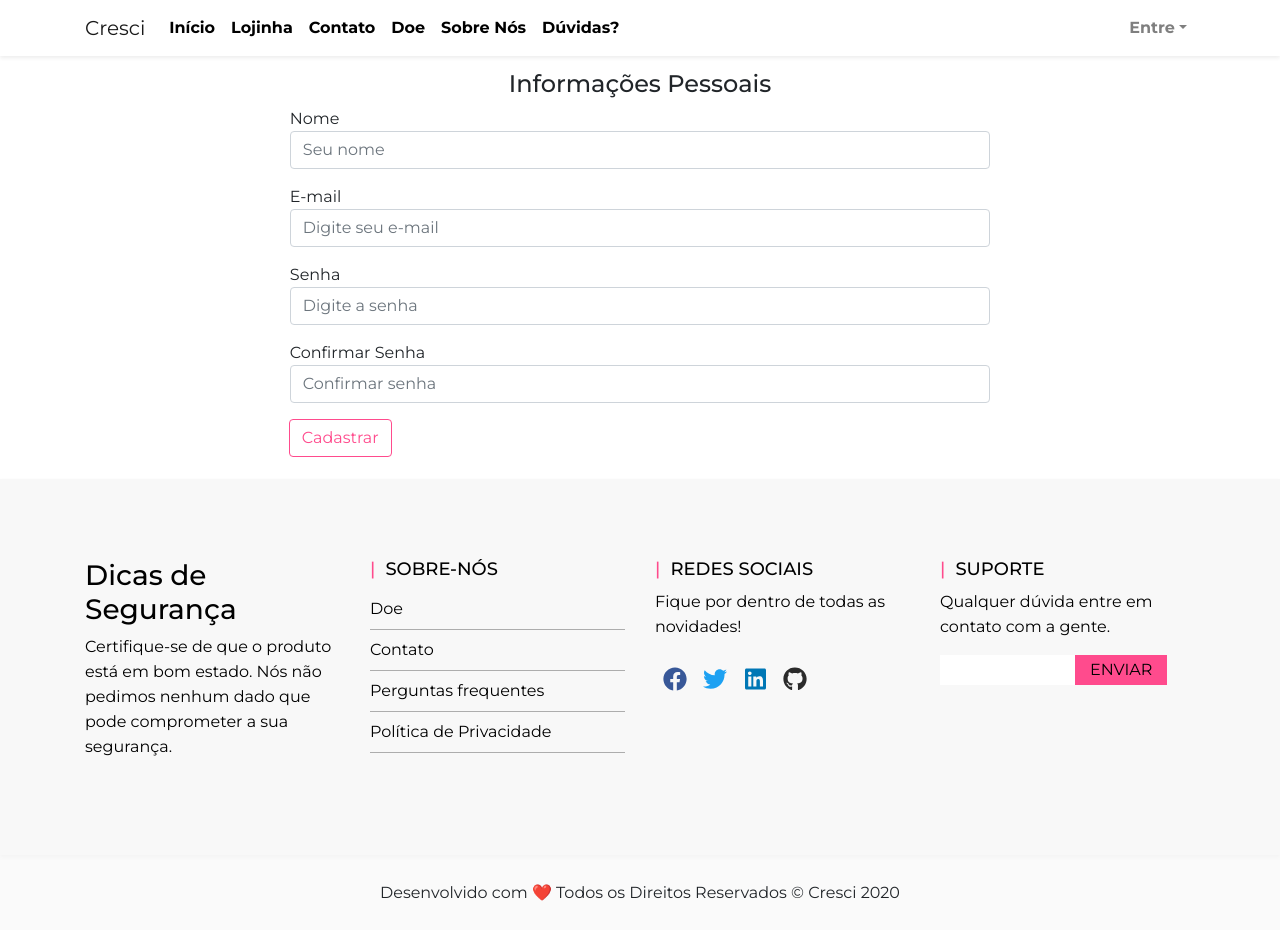
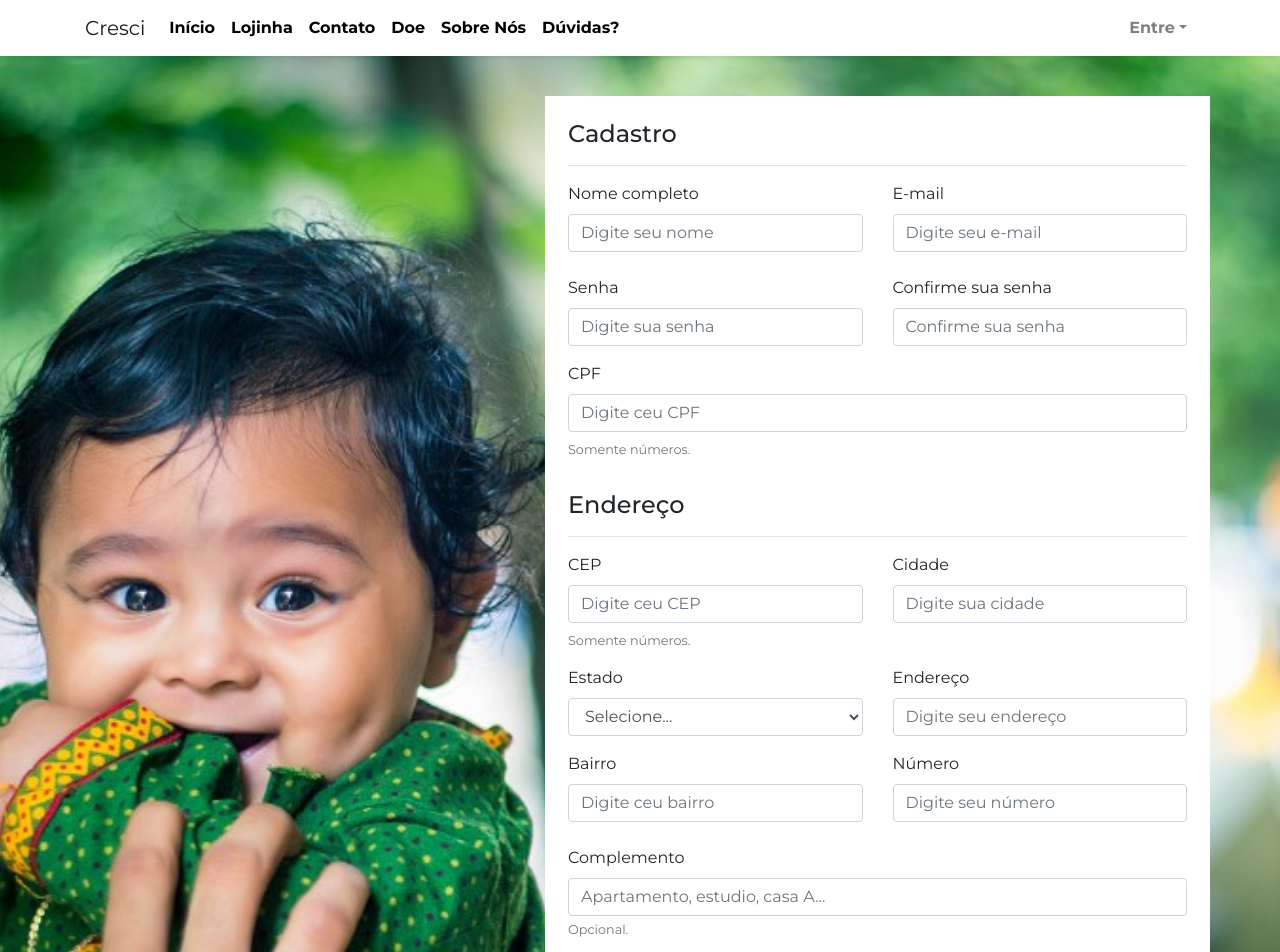
Before and after one commit to gabriellimma/cresci, an Angular app in the folder siteCresci/: page /cadastro in a window 1280 px wide. Shown: the top 952 px of the page. Before the commit the page ends 930 px from the top, so only its background shows below. Built offline with nearby package versions, Linux system fonts and the light colour scheme.

Commit message:
pagina cadastro implementada, placeholder colocado na pagina entrar

```diff
--- a/siteCresci/src/app/cadastro/cadastro.component.css
+++ b/siteCresci/src/app/cadastro/cadastro.component.css
@@ -19,3 +19,16 @@
   color: white;
   box-shadow: none !important;
 }
+.bgLoginImage{
+  background-image: url("../../assets/images/bebe.jpg");
+  background-repeat: no-repeat;
+  background-position: center;
+  background-size: cover;
+}
+.formMargin{
+  margin-bottom: 5%;
+}
+.padding-0 {
+  padding: 0%;
+  margin: 0%;
+}
--- a/siteCresci/src/app/cadastro/cadastro.component.html
+++ b/siteCresci/src/app/cadastro/cadastro.component.html
@@ -1,47 +1,126 @@
-<div class="container mt-5">
-    <div class="row mt-5 arrumando">
-        <div class="col-md-8 m-auto mt-5">
-            <h4 class=" text-center">Informações Pessoais</h4>
-            <div class="form-row">
-                <div class="col-md-12">
-                    Nome
-                    <input type="text" class="form-control" required placeholder="Seu nome" [(ngModel)]="usuario.nome">
+<div class="bgLoginImage">
+    <div class="container">
+        <div class="row mt-5 d-flex justify-content-end">
+            <div class="col-md-7 mt-5 border-0 formMargin" style="background-color: white;">
+                <div class="p-2">
+                    <h4 class="mt-3">Cadastro</h4>
+                    <hr>
+                    <div class="row">
+                        <div class="form-group col-md-6">
+                            <label for="nome">Nome completo</label>
+                            <input type="text" class="form-control mb-2" placeholder="Digite seu nome">
                         </div>
-                <!-- <div class="col-md-12 mt-3">
-                    Sobrenome:
-                    <input type="text" class="form-control" placeholder="Ex: Santos" />
+                        <div class="form-group col-md-6">
+                            <label for="loginEmail">E-mail</label>
+                            <input type="email" class="form-control" id="loginEmail" aria-describedby="emailHelp" placeholder="Digite seu e-mail">
                         </div>
-                <div class="col-md-12 mt-3">
-                    Data de Nascimento:<input type="date" class="form-control">
                     </div>
-                <div class="col-md-12 mt-3">
-                    CPF<input type="text" class="form-control" placeholder="" maxlength="11" id="validationCustom02"
-                        value="" required>
+                    <div class="row">
+                        <div class="form-group col-md-6">
+                            <label for="loginSenha">Senha</label>
+                            <input type="password" class="form-control" required id="loginSenha"
+                            oninvalid="this.setCustomValidity('Por favor, preencha este campo.')" oninput="setCustomValidity('')" placeholder="Digite sua senha">
                         </div>
-                <div class="col-md-12 mt-3">
+                        <div class="form-group col-md-6">
+                            <label for="loginSenha">Confirme sua senha</label>
+                            <input type="password" class="form-control" required id="loginSenha"
+                            oninvalid="this.setCustomValidity('Por favor, preencha este campo.')" oninput="setCustomValidity('')" placeholder="Confirme sua senha">
+                        </div>
+                    </div>
+                    <div class="row">
+                        <div class="form-group col-md-12">
+                            <label for="cpf">CPF</label>
+                            <input type="number" class="form-control mb-2" placeholder="Digite ceu CPF">
+                            <small id="emailHelp" class="form-text text-muted">
+                                Somente números.</small>
+                            </div>
+                        </div>
+                        <h4 class="mt-3">Endereço</h4>
+                        <hr>
+                        <div class="row">
+                            <div class="form-group col-md-6">
+                                <label for="cep">CEP</label>
+                                <input type="number" class="form-control mb-2" placeholder="Digite ceu CEP">
+                                <small id="emailHelp" class="form-text text-muted">
+                                    Somente números.</small>
+                                </div>
+                                <div class="form-group col-md-6">
+                                    <label for="cidade">Cidade</label>
+                                    <input type="cidade" class="form-control" id="inputCity" placeholder="Digite sua cidade">
+                                </div>
 
-                    Telefone
-                    <input type="number maxlength=12" class="form-control" id="validationCustom02" value="" required
-                        placeholder="(DDD) 0000-0000" />
-                </div> -->
-                <div class="col-md-12 mt-3">
-                    E-mail
-                    <input type="email" class="form-control" id="validationCustomUsername"
-                        aria-describedby="inputGroupPrepend" required placeholder="Digite seu e-mail"
-                        [(ngModel)]="usuario.email" />
                             </div>
-                <div class="col-md-12 mt-3">
-                    Senha
-                    <input type="password" class="form-control" required placeholder="Digite a senha" id="data_password"  [(ngModel)]="usuario.senha"
-                        [(ngModel)]="data.password" value="">
+                            <div class="row">
+                                <div class="form-group col-md-6">
+                                    <label for="estado">Estado</label>
+                                    <select class="form-control" id="inputState">
+                                        <option>Selecione...</option>
+                                        <option>Acre (AC)</option>
+                                        <option>Alagoas (AL)</option>
+                                        <option>Amapá (AP)</option>
+                                        <option>Amazonas (AM)</option>
+                                        <option>Bahia (BA)</option>
+                                        <option>Ceará (CE)</option>
+                                        <option>Distrito Federal (DF)</option>
+                                        <option>Espírito Santo (ES)</option>
+                                        <option>Goiás (GO)</option>
+                                        <option>Maranhão (MA)</option>
+                                        <option>Mato Grosso (MT)</option>
+                                        <option>Mato Grosso do Sul (MS)</option>
+                                        <option>Minas Gerais (MG)</option>
+                                        <option>Pará (PA)</option>
+                                        <option>Paraíba (PB)</option>
+                                        <option>Paraná (PR)</option>
+                                        <option>Pernambuco (PE)</option>
+                                        <option>Piauí (PI)</option>
+                                        <option>Rio de Janeiro (RJ)</option>
+                                        <option>Rio Grande do Norte (RN)</option>
+                                        <option>Rio Grande do Sul (RS)</option>
+                                        <option>Rondônia (RO)</option>
+                                        <option>Roraima (RR)</option>
+                                        <option>Santa Catarina (SC)</option>
+                                        <option>São Paulo (SP)</option>
+                                        <option>Sergipe (SE)</option>
+                                        <option>Tocantins (TO)</option>
+                                    </select>
                                 </div>
-                <div class="col-md-12 mt-3">
-                    Confirmar Senha
-                    <input type="password" required placeholder="Confirmar senha" class="form-control" id="password2"
-                        [(ngModel)]="data.password_confirm">
+                                <div class="form-group col-md-6">
+                                    <label for="rua">Endereço</label>
+                                    <input type="text" class="form-control" id="inputAddress" placeholder="Digite seu endereço">
                                 </div>
-                <button type="button" class="btn mt-3 ml-1" (click)='validacao()'>Cadastrar</button>
+                            </div>
+                            <div class="row">
+                                <div class="form-group col-md-6">
+                                    <label for="bairro">Bairro</label>
+                                    <input type="text" class="form-control mb-2" placeholder="Digite ceu bairro">
+                                </div>
+                                <div class="form-group col-md-6">
+                                    <label for="numero">Número</label>
+                                    <input type="number" class="form-control" id="inputNumber" placeholder="Digite seu número">
+                                </div>
+                            </div>
+                            <div class="row">
+                                <div class="form-group col-md-12">
+                                    <label for="complemento">Complemento</label>
+                                    <input type="text" class="form-control" id="inputText" placeholder="Apartamento, estudio, casa A...">
+                                    <small id="emailHelp" class="form-text text-muted">
+                                        Opcional.</small>
+                                    </div>
+                                </div>
+                                <div class=" form-group form-check">
+                                    <input type="checkbox" class="form-check-input" id="loginLembrar">
+                                    <label class="form-check-label" for="loginLembrar">Lembrar-me</label>
+                                </div>
+                                <div class="col-md-12 d-flex justify-content-start padding-0">
+                                    <button type="submit" class="btn mb-1">Cadastrar</button>
+                                </div>
+                                <div class="col-md-12 d-flex justify-content-start padding-0 mb-3">
+                                    <a routerLink='/privacidade' class="mb-3">
+                                        <small>Política de Privacidade</small>
+                                    </a>
                                 </div>
                             </div>
                         </div>
                     </div>
+                </div>
+            </div>
--- a/siteCresci/src/app/entrar/entrar.component.html
+++ b/siteCresci/src/app/entrar/entrar.component.html
@@ -7,15 +7,15 @@
         <span>Se você tiver uma conta, acesse com seu endereço de e-mail e senha.</span>
         <div>
           <div class="form-group mt-3">
-            <label for="loginEmail">Email</label>
-            <input type="email" class="form-control" id="loginEmail" aria-describedby="emailHelp">
+            <label for="loginEmail">E-mail</label>
+            <input type="email" class="form-control" id="loginEmail" aria-describedby="emailHelp" placeholder="Seu e-mail">
             <small id="emailHelp" class="form-text text-muted">
               Nunca compartilharemos seu email.</small>
             </div>
             <div class="form-group">
               <label for="loginSenha">Senha</label>
               <input type="password" class="form-control" required id="loginSenha"
-              oninvalid="this.setCustomValidity('Por favor, preencha este campo.')" oninput="setCustomValidity('')">
+              oninvalid="this.setCustomValidity('Por favor, preencha este campo.')" oninput="setCustomValidity('')" placeholder="Sua senha">
             </div>
             <div class=" form-group form-check">
               <input type="checkbox" class="form-check-input" id="loginLembrar">
```
Also changed, not shown: siteCresci/src/assets/images/bebe.jpg (added). Lines whose indentation alone changed are shown as unchanged.
